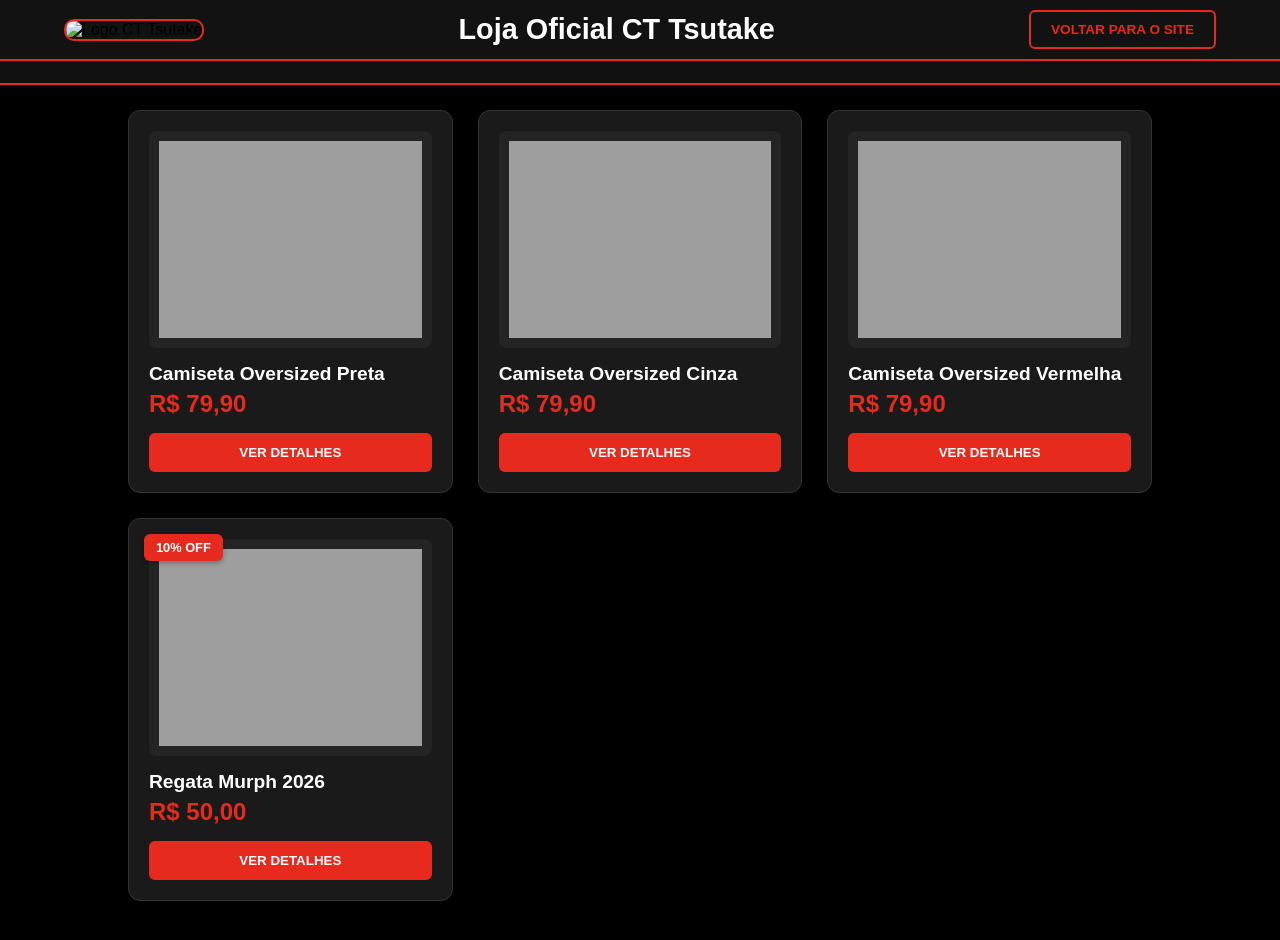
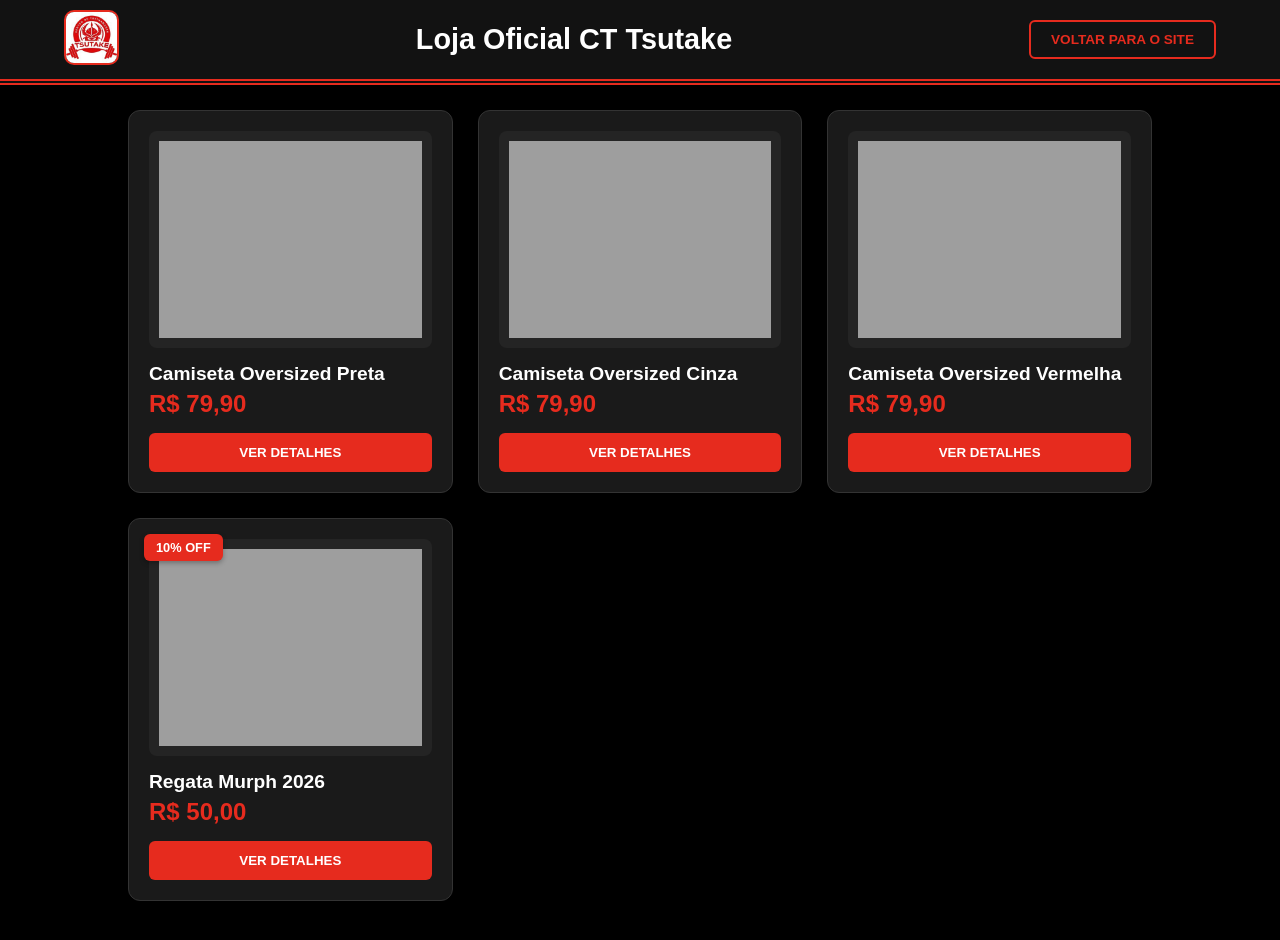
Before and after one commit to BrendaTsutake/ctTsutake, a plain HTML site: page loja.html in a window 1280 px wide. Drawn offline with Linux system fonts and the light colour scheme; the site is published under a folder, as on GitHub Pages, so addresses that start at the root find nothing.

Commit message:
Update loja.html

```diff
--- a/loja.html
+++ b/loja.html
@@ -106,7 +106,7 @@
     <header>
         <nav class="navbar-loja">
             <div class="logo">
-                <img src="/assets/img/loho.jpg" alt="Logo CT Tsutake">
+                <img src="assets/img/loho.jpg" alt="Logo CT Tsutake">
             </div>
             <div class="titulo-loja">
                 <h1>Loja Oficial CT Tsutake</h1>
```
